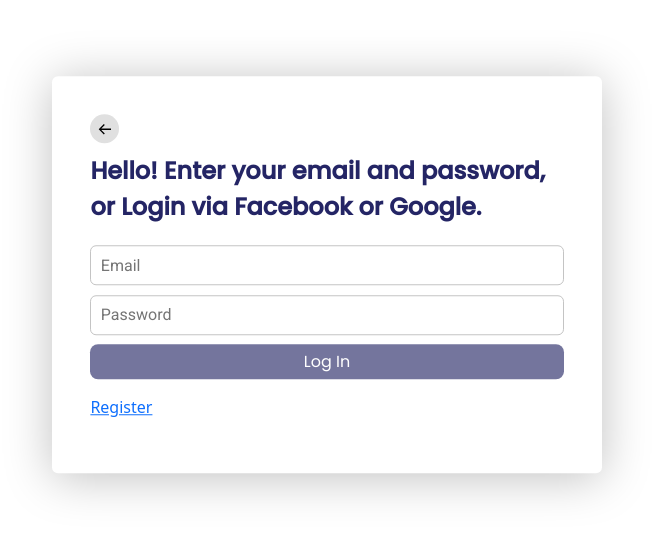
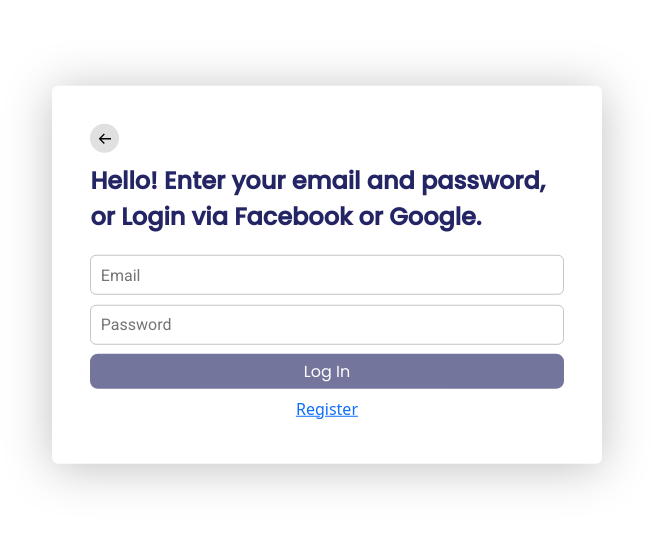
Before and after one commit to JuanDls01/client-concerts, a React (Create React App) app: page /login in a window 1280 px wide. Shown: the part 125-660 px from the top of the page, without its empty margins (313-966 px from the left). Built offline with nearby package versions, Linux system fonts and the light colour scheme; no server answers; what google-maps-react would draw is missing.

Commit message:
Anda el FormBttn y le cambie el estilo del autherror

```diff
--- a/src/components/Common/FormBttn/FormBttn.jsx
+++ b/src/components/Common/FormBttn/FormBttn.jsx
@@ -6,15 +6,13 @@
     // queremos mostrar dentro del bttn. Valida el bttn si no hay errores y si el primer valor no
     // es un string vacio, sino permanece deshabilitado
 
-    console.log('inputErros', inputErros)
-
     const [disable, setDisable] = useState(true);
 
     useEffect(() => {
         // console.log('useEffect')
         if(Object.keys(inputErros).length === 0 && firstValue) setDisable(false);
         else setDisable(true);
-    },[])
+    })
 
     return (
         <button
--- a/src/components/Login/Login.jsx
+++ b/src/components/Login/Login.jsx
@@ -98,17 +98,15 @@
                     inputNext='email'
                     inputState={input}
                 />
+                {autherr ? <div className={style.authError}>{autherr}</div> : null}
                 {/* Submit */}
                 <FormBttn
                     firstValue={input.email}
                     inputErros={errors}
                     text={'Log In'}
                 />
-                <div className="mb-3">
-                    {autherr ? <div>{autherr}</div> : null}
 
-                </div>
-                <div className="mb-3">
+                <div className={style.register}>
                     <Link to="/register">Register</Link>
                     {/* <button>Register</button> */}
                 </div>
--- a/src/components/Login/Login.module.css
+++ b/src/components/Login/Login.module.css
@@ -21,6 +21,26 @@
     background: #FFFFFF;
     box-shadow: 0px 4px 47.38px rgba(0, 0, 0, 0.25);
     border-radius: 6px;
+}
+
+.authError {
+    display: flex;
+    align-items: center;
+    justify-content: center;
+    /* height: 35px; */
+    margin-bottom: 10px;
+    font-size: 1rem;
+    color: #F5167E;
+    font-family: 'Roboto';
+}
+
+.register {
+    width: 100%;
+    height: 35px;
+    display: flex;
+    align-items: center;
+    justify-content: center;
+    margin-top: 2px;
 }
 
 /* Extra small devices (portrait phones, less than 576px) */
```
